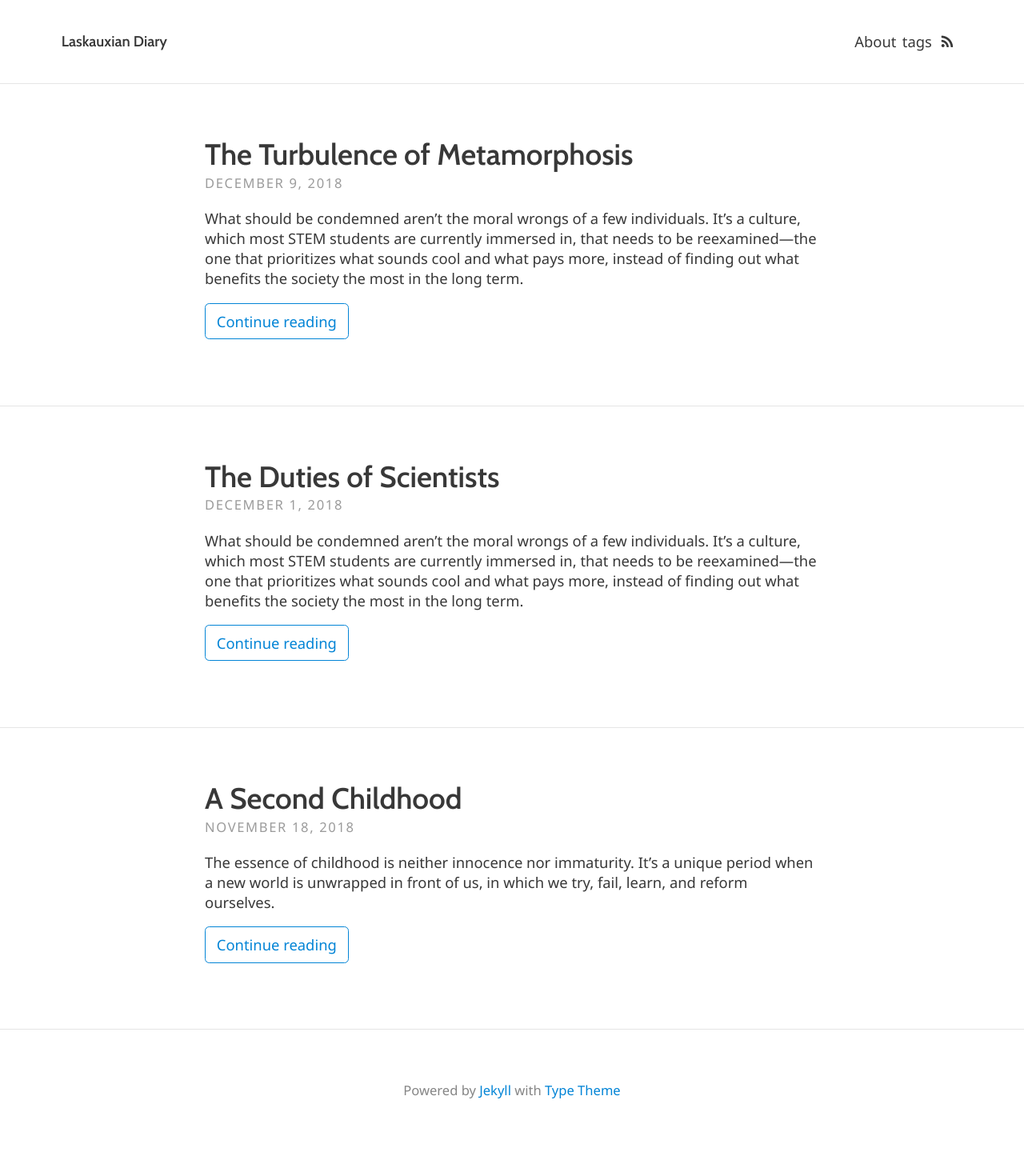
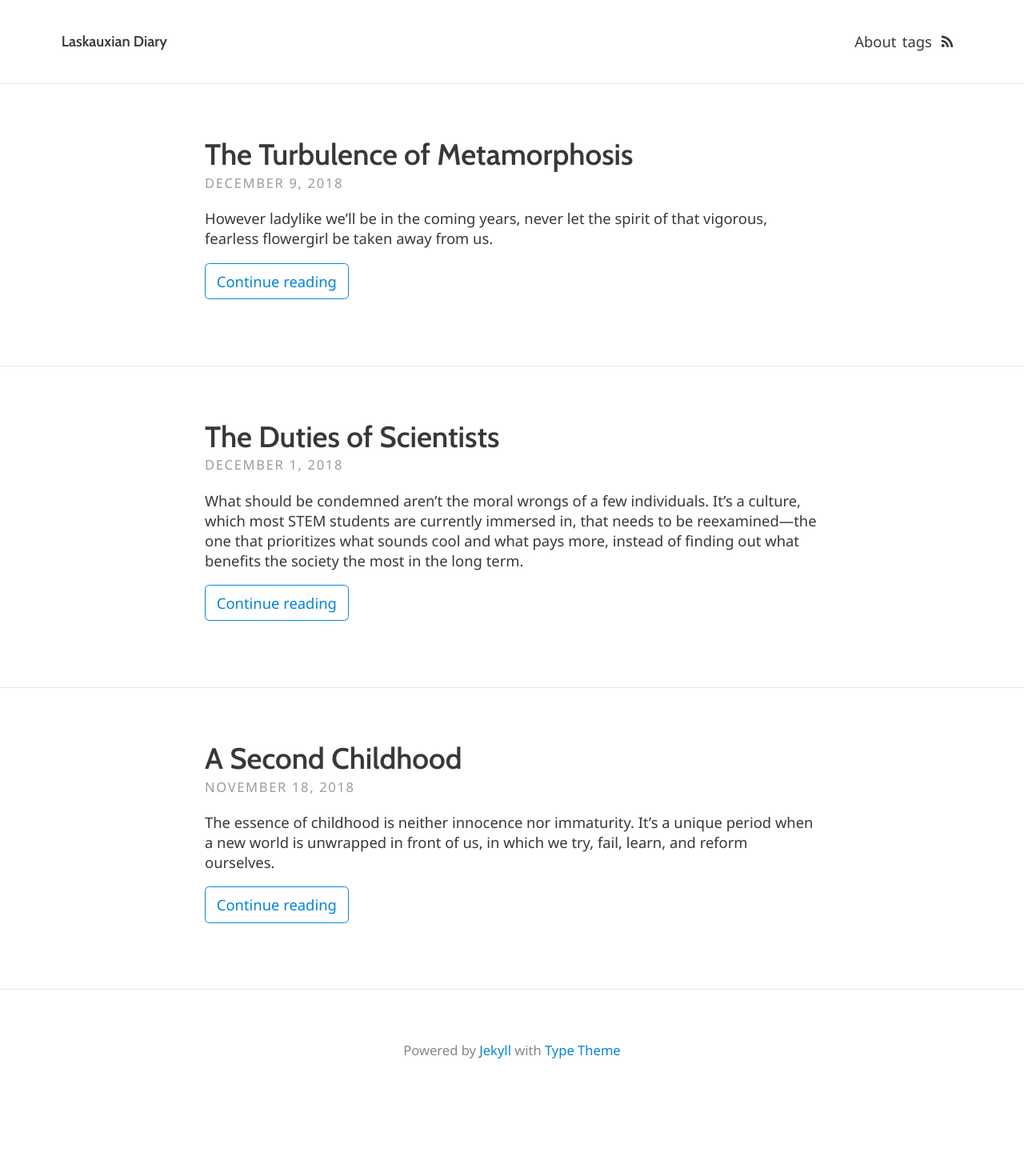
Before and after one commit to laskaux/laskaux.github.io, a Jekyll site: the page built from index.html, in a window 1280 px wide. Shown: the whole page at 80% size. Built offline with Jekyll 4.4.1, drawn with Linux system fonts in a browser that asks for light colours; the list of posts is cut into pages by our own code; after the commit the page ends 1390 px from its top, so only the background shows below that.

Commit message:
short excerpt

```diff
--- a/_posts/2018-12-09-my-fair-lady.md
+++ b/_posts/2018-12-09-my-fair-lady.md
@@ -1,9 +1,9 @@
 ---
 layout: post
 title: The Turbulence of Metamorphosis
-subtitle: A Personal Review of <em>My Fair Lady<em>
+subtitle: A Personal Review of <em>My Fair Lady<em> <br />
 
-excerpt: What should be condemned aren’t the moral wrongs of a few individuals. It’s a culture, which most STEM students are currently immersed in, that needs to be reexamined—the one that prioritizes what sounds cool and what pays more, instead of finding out what benefits the society the most in the long term. <br />
+excerpt: However ladylike we’ll be in the coming years, never let the spirit of that vigorous, fearless flowergirl be taken away from us. <br />
 
 tags: theater
 ---
```
